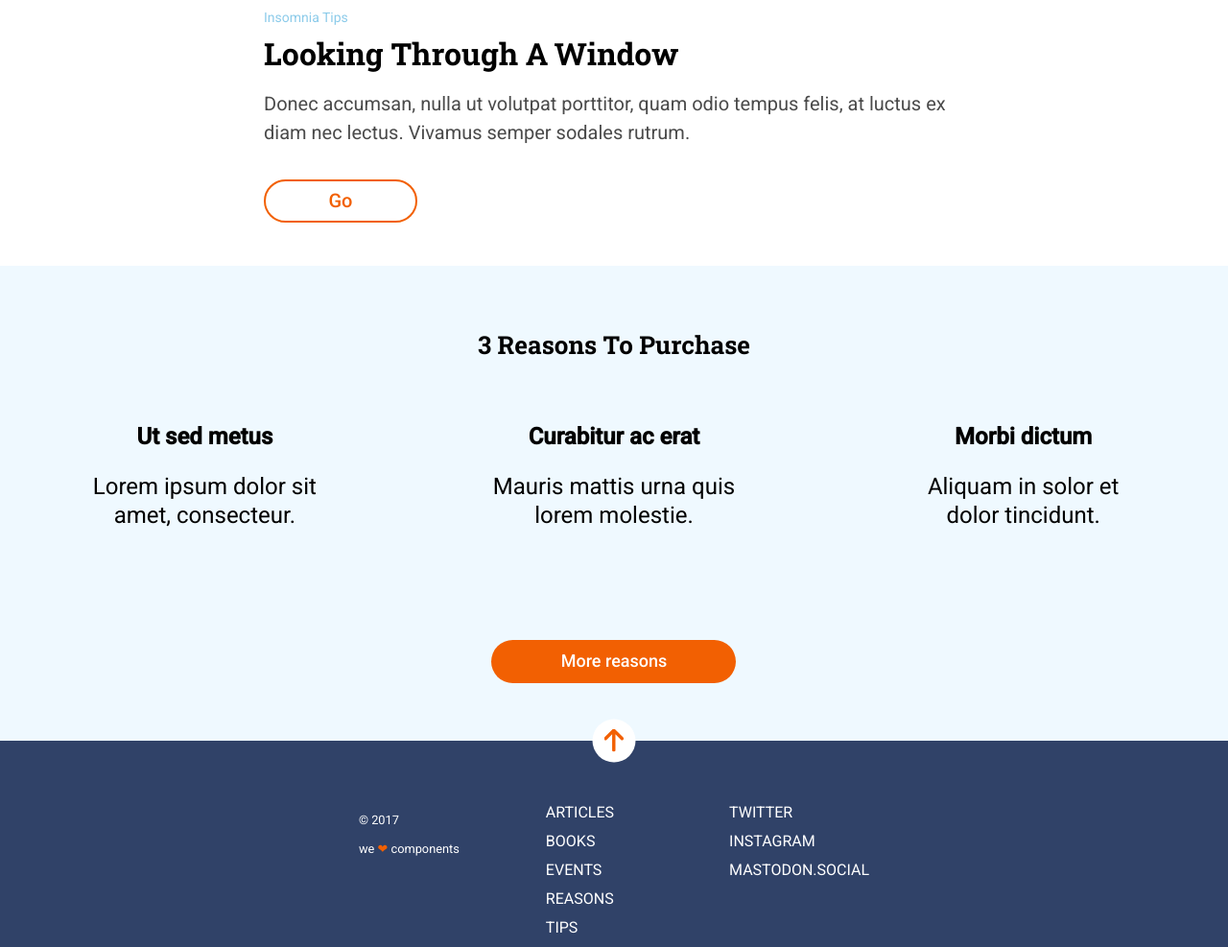
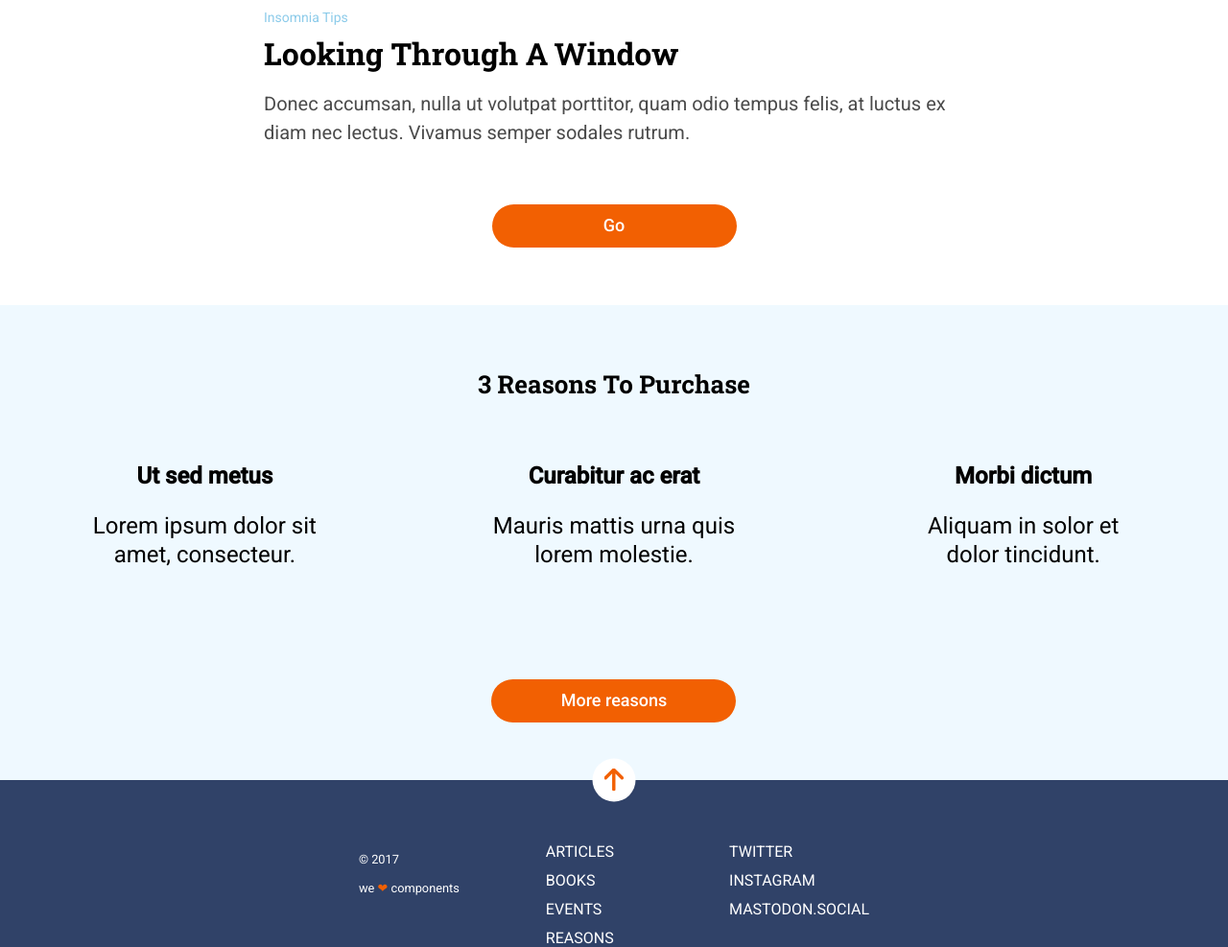
Before and after one commit to corimb/modulo-1-evaluacion-final-corimb, a website: page docs/index.html in a window 1280 px wide. Shown: the part 827-1814 px from the top of the page at 96% size. Drawn offline with nearby package versions, Linux system fonts and the light colour scheme; files that its build step writes are made by us from their sources.

Commit message:
Add improvments

```diff
--- a/src/scss/layout/_main.scss
+++ b/src/scss/layout/_main.scss
@@ -20,9 +20,11 @@
     color: $color-medium;
     line-height: 30px;
     margin-top: 15px;
+    margin-bottom: 20px;
 
     @include tablet {
       font-size: 1.25rem;
+      margin-bottom: 0;
     }
   }
 
@@ -55,36 +57,70 @@
     }
   }
 
+  // .go__button {
+  //   width: 76px;
+  //   height: 45px;
+  //   border: 2px solid $color-tertiary;
+  //   border-radius: 22.5px;
+  //   color: $color-tertiary;
+  //   background-color: $color-light;
+  //   text-align: center;
+  //   display: flex;
+  //   flex-direction: column;
+  //   justify-content: center;
+  //   margin-bottom: 45px;
+  //   margin-top: 34px;
+  //   font-size: 1.25rem;
+  //   font-weight: $weight-medium;
+  //   cursor: pointer;
+  //   transition: background-color 2s ease, color 2s ease;
+
+  //   @include tablet {
+  //     width: 91px;
+  //   }
+
+  //   @include desktop {
+  //     width: 160px;
+  //   }
+
+  //   &:hover {
+  //     background-color: $color-primary;
+  //     color: $color-light;
+  //   }
+  // }
+
   .go__button {
-    width: 76px;
+    font-size: 1.125rem;
+    width: 184px;
     height: 45px;
-    border: 2px solid $color-tertiary;
     border-radius: 22.5px;
-    color: $color-tertiary;
-    background-color: $color-light;
-    text-align: center;
+    color: $color-light;
+    background-color: $color-tertiary;
     display: flex;
     flex-direction: column;
     justify-content: center;
-    margin-bottom: 45px;
-    margin-top: 34px;
-    font-size: 1.25rem;
+    align-items: center;
     font-weight: $weight-medium;
+    margin: auto;
+    margin-bottom: 60px;
     cursor: pointer;
-    transition: background-color 2s ease, color 2s ease;
+    transition: background-color 1s ease, color border 1s ease;
 
     @include tablet {
-      width: 91px;
+      margin-top: 60px;
+      margin-bottom: 60px;
+      width: 210px;
     }
 
     @include desktop {
-      width: 160px;
+      width: 255px;
     }
+  }
 
-    &:hover {
-      background-color: $color-primary;
-      color: $color-light;
-    }
+  .go__button:hover {
+    background-color: $color-primary;
+    color: $color-light;
+    border: 2px solid $color-primary;
   }
 }
 
```
